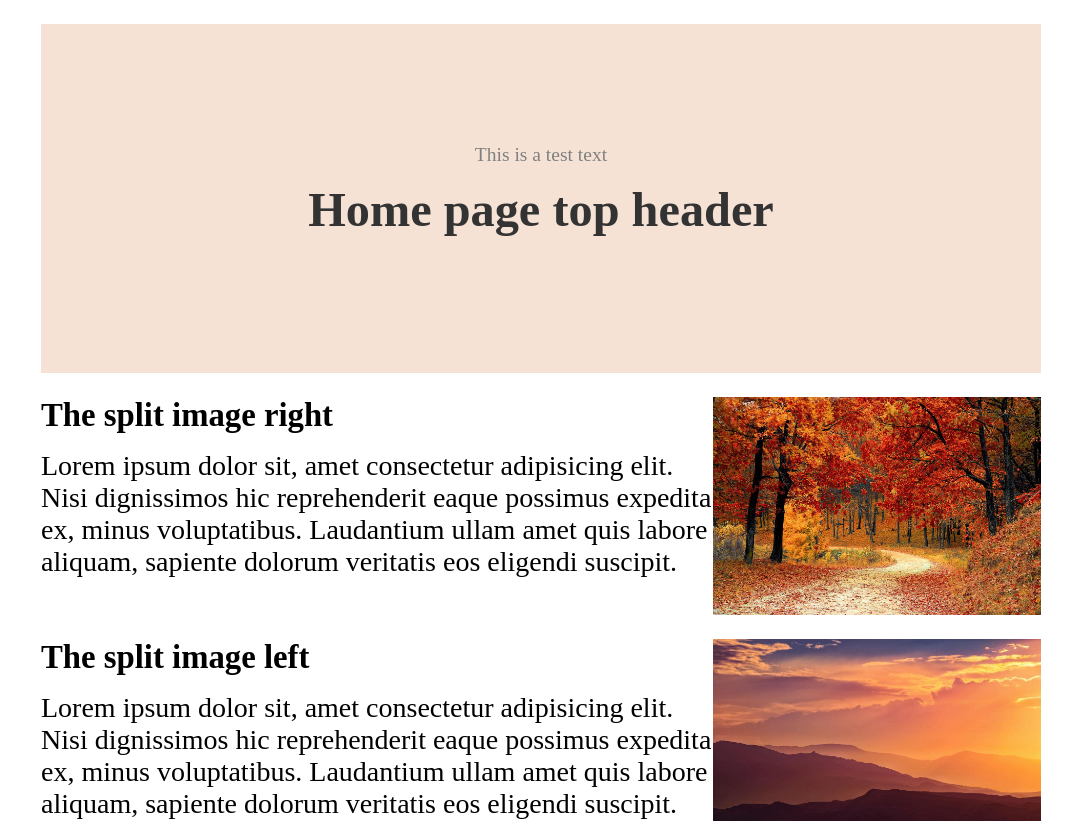
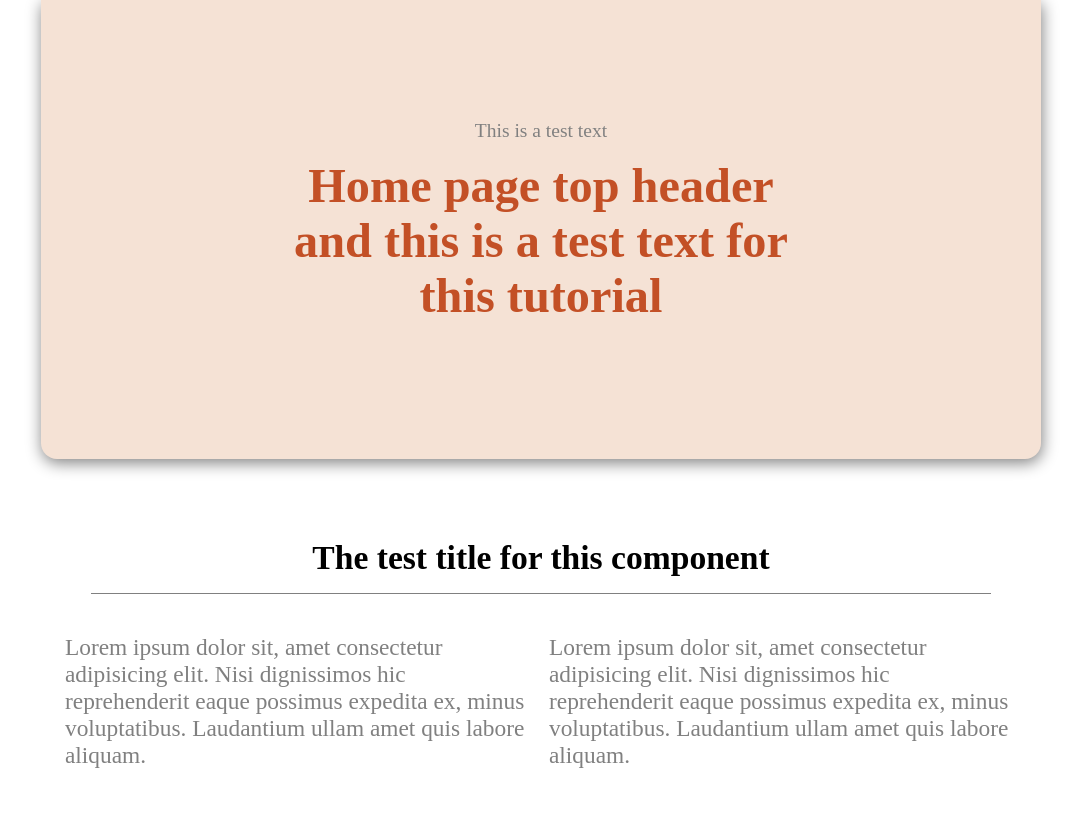
Before and after one commit to womoboy/react-sample-03, a JavaScript app: page / in a window 1280 px wide. Shown: the top 821 px of the page, without its empty margins (99-1182 px from the left). Built offline with nearby package versions, Linux system fonts and the light colour scheme.

Commit message:
add title content/add style

```diff
--- a/src/components/splitImageLeft/SplitImageLeft.js
+++ b/src/components/splitImageLeft/SplitImageLeft.js
@@ -1,15 +1,15 @@
-import '../../styles/splitContent.scss';
+import "../../styles/splitContent.scss";
 
 const SplitImageLeft = ({ title, text, imageUrl, imageAlt }) => {
   return (
-    <section className="split-image-left">
+    <section className="split-image-left bk-brown">
       <div className="contaier split-content">
+        <div>
+          <img src={imageUrl} alt={imageAlt} />
+        </div>
         <div className="content">
           <h3>{title}</h3>
           <p>{text}</p>
-        </div>
-        <div>
-          <img src={imageUrl} alt={imageAlt} />
         </div>
       </div>
     </section>
--- a/src/components/splitImageRight/SplitImageRight.js
+++ b/src/components/splitImageRight/SplitImageRight.js
@@ -2,7 +2,7 @@ import '../../styles/splitContent.scss';
 
 const SplitImageRight = ({ title, text, imageUrl, imageAlt }) => {
   return (
-    <section className="split-image-right">
+    <section className="split-image-right bk-dark">
       <div className="container split-content">
         <div className="content">
           <h3>{title}</h3>
--- /dev/null
+++ b/src/components/titleContent/TitleContent.js
@@ -0,0 +1,17 @@
+import '../../styles/TitleContent.scss';
+
+const TitleContent = ({ title, text1, text2 }) => {
+    return (
+        <section className="title-content">
+            <div className="container">
+                <h3>{ title }</h3>
+                <div className="split-content">
+                    <p>{ text1 }</p>
+                    <p>{ text2 }</p>
+                </div>
+            </div>
+        </section>
+    );
+}
+
+export default TitleContent;
--- a/src/pages/Home.js
+++ b/src/pages/Home.js
@@ -3,14 +3,16 @@ import SplitImageRight from '../components/splitImageRight/SplitImageRight';
 import SplitImageLeft from '../components/splitImageLeft/SplitImageLeft';
 import image1 from '../library/jungle.jpg';
 import image2 from '../library/mountain.jpg';
+import TitleContent from "../components/titleContent/TitleContent";
 
 const Home = () => {
   const text = "This is a test text";
-  const text1 = 'Lorem ipsum dolor sit, amet consectetur adipisicing elit. Nisi dignissimos hic reprehenderit eaque possimus expedita ex, minus voluptatibus. Laudantium ullam amet quis labore aliquam, sapiente dolorum veritatis eos eligendi suscipit.';
+  const text1 = 'Lorem ipsum dolor sit, amet consectetur adipisicing elit. Nisi dignissimos hic reprehenderit eaque possimus expedita ex, minus voluptatibus. Laudantium ullam amet quis labore aliquam.';
 
   return (
     <div className="home">
-      <HeaderContent title="Home page top header" text={text} />
+      <HeaderContent title="Home page top header and this is a test text for this tutorial" text={text} />
+      <TitleContent title='The test title for this component' text1={ text1 } text2={ text1 } />
       <SplitImageRight title='The split image right' text={ text1 } imageUrl={ image1 } imageAlt='The beautifull autumn jungle' />
       <SplitImageLeft title='The split image left' text={ text1 } imageUrl={ image2 } imageAlt='The beautifull sunset mountain' />
     </div>
--- a/src/styles/HeaderContent.scss
+++ b/src/styles/HeaderContent.scss
@@ -5,6 +5,9 @@
     background-color: $autumn;
     padding: max(15vh, 5vh + 1.5rem) 1.5rem;
     text-align: center;
+    margin-top: 0;
+    border-radius: 0 0 1rem 1rem;
+    box-shadow: 1px 4px 1rem $gray;
 }
 
 .header-content .content p {
@@ -14,5 +17,7 @@
 
 .header-content .content h2 {
     font-size: $step-3;
-    color: $black;
+    color: $brown;
+    max-width: 34rem;
+    margin-inline: auto;
 }
--- /dev/null
+++ b/src/styles/TitleContent.scss
@@ -0,0 +1,23 @@
+@import './clampsize.scss';
+@import './colors.scss';
+
+.title-content {
+    padding: max(7vh, 2vh) 0;
+}
+
+.title-content h3 {
+    text-align: center;
+    font-size: $step-1;
+    border-bottom: 1px solid $gray;
+    padding-bottom: 1rem;
+    max-width: 90%;
+    margin-inline: auto;
+}
+
+.title-content p {
+    color: $gray;
+}
+
+.title-content .split-content {
+    padding: max(3vh, 1rem);
+}
--- a/src/styles/colors.scss
+++ b/src/styles/colors.scss
@@ -2,3 +2,4 @@ $autumn: #f5e2d5;
 $gray: gray;
 $black: #333;
 $white: #fff;
+$brown: rgb(195, 80, 38);
--- a/src/styles/index.scss
+++ b/src/styles/index.scss
@@ -1,13 +1,10 @@
 @import './clampsize.scss';
+@import './colors.scss';
 
 * {
     padding: 0;
     margin: 0;
     box-sizing: border-box;
-}
-
-body {
-    font-size: $step-0;
 }
 
 .wrapper {
@@ -19,6 +16,10 @@ section {
     margin: 1.5rem 0;
 }
 
+body {
+    font-size: $step--1;
+}
+
 img {
     max-width: 100%;
     display: block;
@@ -27,3 +28,31 @@ img {
 p, h2, h3 {
     margin-bottom: 1rem;
 }
+
+h2, h3 {
+    font-size: $step-2;
+}
+
+p {
+    font-size: $step--1;
+}
+
+.bk-brown {
+    background-color: $brown;
+}
+
+.bk-brown p {
+    color: $white;
+}
+
+.bk-dark {
+    background-color: black;
+}
+
+.bk-dark p {
+    color: $white;
+}
+
+.bk-dark h3 {
+    color: $brown;
+}
--- a/src/styles/splitContent.scss
+++ b/src/styles/splitContent.scss
@@ -1,3 +1,20 @@
 .split-content {
     display: flex;
+    flex-direction: column;
+    padding: max(3vh, 1.5rem) 1.5rem;
+    row-gap: 1rem;
+    column-gap: 1rem;
+    justify-content: center;
+    align-items: center;
 }
+
+.split-content > * {
+    flex-basis: 100%;
+}
+
+@media (min-width: 40em) {
+    .split-content {
+        flex-direction: row;
+        padding: max(10vh, 5vh) 1.5rem;
+    }
+}
```
